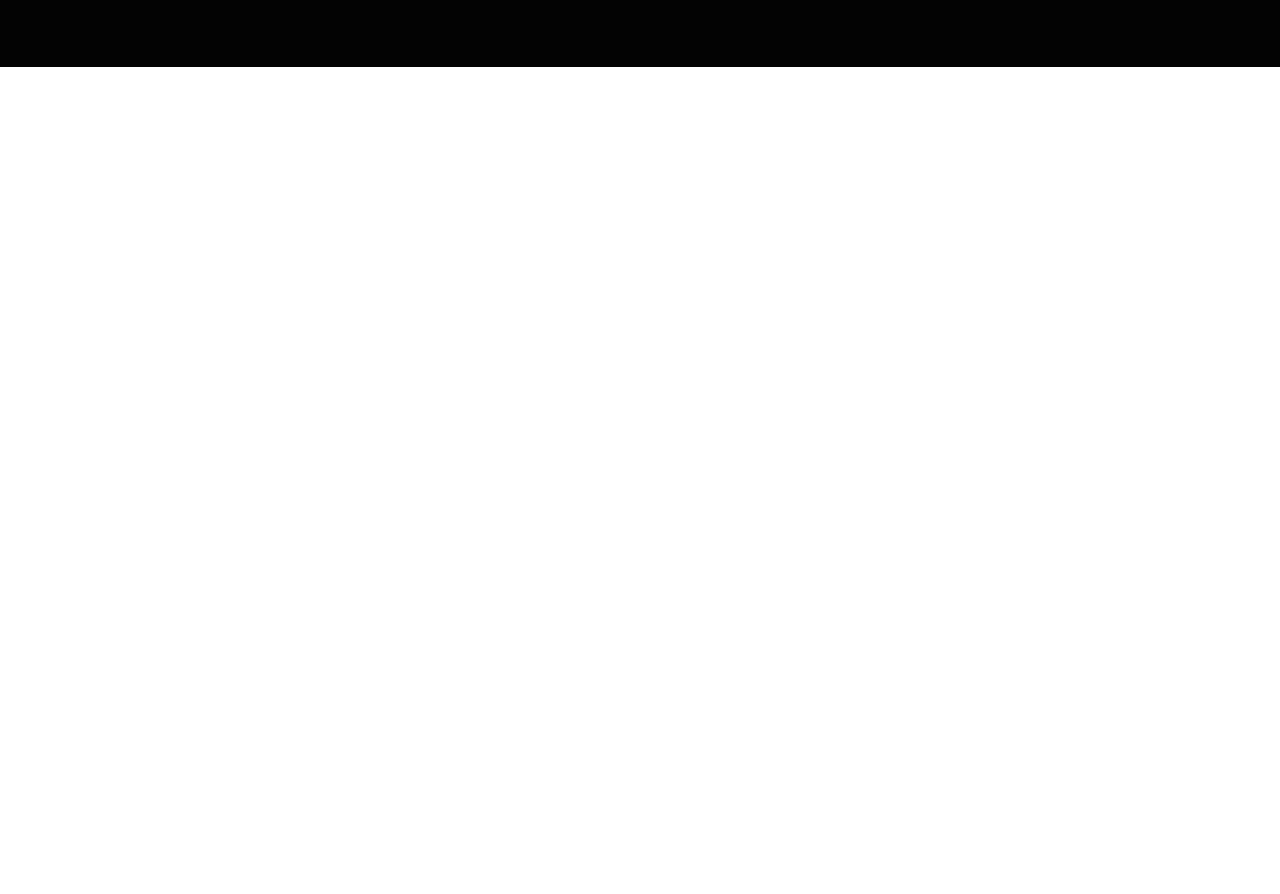
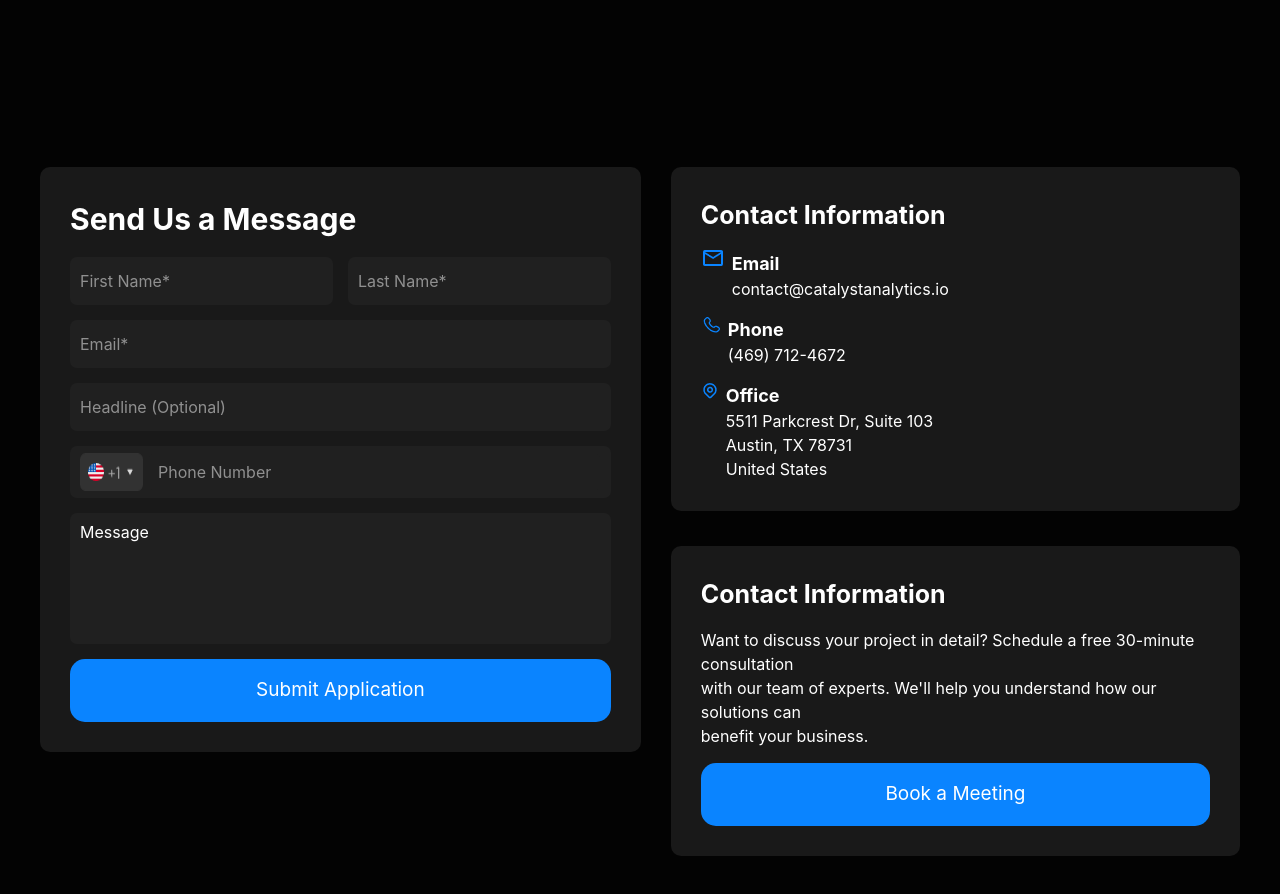
Before and after one commit to Tol1bjon/EXAM3.git-and-github, a website: page src/Page5.html in a window 1280 px wide. Shown: the part 534-1428 px from the top of the page. Before the commit the page ends 800 px from the top, so only its background shows below. Drawn offline with nearby package versions, Linux system fonts and the light colour scheme; files that its build step writes are made by us from their sources.

Commit message:
Section end: page5

```diff
--- a/src/Page5.html
+++ b/src/Page5.html
@@ -14,8 +14,8 @@
                 <p class="hover:p-[10px] hover:bg-[red] hover:rounded-[10px]"><a href="../index.html">Home</a></p>
                 <p class="hover:p-[10px] hover:bg-[red] hover:rounded-[10px]"><a href="./Page2.html">Services</a></p>
                 <p class="hover:p-[10px] hover:bg-[red] hover:rounded-[10px]"><a href="./Page3.html">Careers</a></p>
-                <p class="hover:p-[10px] hover:bg-[red] hover:rounded-[10px]"><a href="#Page4.html">Career Details</a></p>
-                <p class="hover:p-[10px] hover:bg-[red] hover:rounded-[10px]"><a href="./Page5.html">Contact</a></p>
+                <p class="hover:p-[10px] hover:bg-[red] hover:rounded-[10px]"><a href="./Page4.html">Career Details</a></p>
+                <p class="hover:p-[10px] hover:bg-[red] hover:rounded-[10px]"><a href="#Page5.html">Contact</a></p>
             </nav>
             <p class="flex lg:hidden">☰</p>
             <button class="rounded-[10px] py-[10px] px-[35px] bg-[#0A84FF] text-[white] lg:flex hidden">Contact Us</button>
@@ -41,6 +41,61 @@
                 <img class="lg:flex hidden" src="./calogo1 2 (1).png" alt="">
             </div>
         </section>
+
+        <section class="bg-[#030303] text-[white] relative py-[100px]">
+            <div class="max-w-[1200px] m-auto flex lg:flex-row items-start flex-col gap-[30px] justify-between">
+                <aside class="w-[100%] p-[30px] flex flex-col rounded-[10px] bg-[#191919] gap-[15px]">
+                    <h1 class="text-[30px] font-bold">Send Us a Message</h1>
+                        <div class="flex lg:flex-row flex-col justify-between items-center gap-[15px]">
+                            <input class="bg-[#202020] px-[10px] py-[12px] w-[100%] rounded-[7px]" placeholder="First Name*" type="text">
+                            <input class="bg-[#202020] px-[10px] py-[12px] w-[100%] rounded-[7px]" placeholder="Last Name*" type="text">
+                        </div>
+                        <input class="bg-[#202020] px-[10px] py-[12px] w-[100%] rounded-[7px]" placeholder="Email*" type="text">
+                        <input class="bg-[#202020] px-[10px] py-[12px] w-[100%] rounded-[7px]" placeholder="Headline (Optional)" type="text">
+                        <div class="bg-[#202020] px-[10px] py-[7px] w-[100%] rounded-[7px] flex gap-[5px]">
+                            <img src="./Frame 1707480642.png" alt="">
+                            <input class="bg-[#202020] px-[10px] py-[7px] w-[100%] rounded-[7px]" placeholder="Phone Number" type="text">
+                        </div>
+                        <div class="bg-[#202020] pl-[10px] pt-[7px] pb-[100px] w-[100%] rounded-[7px]">
+                            <h1>Message</h1>
+                        </div>
+                        <button class="bg-[#0A84FF] text-[whiite] py-[17px] text-[19px] rounded-[15px]">Submit Application</button>
+                </aside>
+                <aside class="w-[100%] flex flex-col gap-[35px]">
+                    <div class="p-[30px] flex flex-col gap-[15px] rounded-[10px] bg-[#191919]">
+                        <h1 class="text-[25px] font-bold">Contact Information</h1>
+                        <div class="flex items-start gap-[7px]">
+                            <img src="./ic_outline-email.png" alt="">
+                            <div>
+                                <h1 class="font-bold text-[18px]">Email</h1>
+                                <p>contact@catalystanalytics.io</p>
+                            </div>
+                        </div>
+                        <div class="flex items-start gap-[7px]">
+                            <img src="./solar_phone-outline.png" alt="">
+                            <div>
+                                <h1 class="font-bold text-[18px]">Phone</h1>
+                                <p>(469) 712-4672</p>
+                            </div>
+                        </div>
+                        <div class="flex items-start gap-[7px]">
+                            <img src="./proicons_location.png" alt="">
+                            <div>
+                                <h1 class="font-bold text-[18px]">Office</h1>
+                                <p>5511 Parkcrest Dr, Suite 103</p>
+                                <p>Austin, TX 78731</p>
+                                <p>United States</p>
+                            </div>
+                        </div>
+                    </div>
+                    <div class="p-[30px] flex flex-col gap-[15px] rounded-[10px] bg-[#191919]">
+                        <h1 class="text-[25px] font-bold">Contact Information</h1>
+                        <p>Want to discuss your project in detail? Schedule a free 30-minute consultation <br class="lg:flex hidden"> with our team of experts. We'll help you understand how our solutions can <br class="lg:flex hidden"> benefit your business.</p>
+                        <button class="bg-[#0A84FF] text-[whiite] py-[17px] text-[19px] rounded-[15px]">Book a Meeting</button>
+                    </div>
+                </aside>
+            </div>
+        </section>
     </main>
 </body>
 </html>
```
Also changed, not shown: src/ic_outline-email.png (added), src/proicons_location.png (added), src/solar_phone-outline.png (added).
